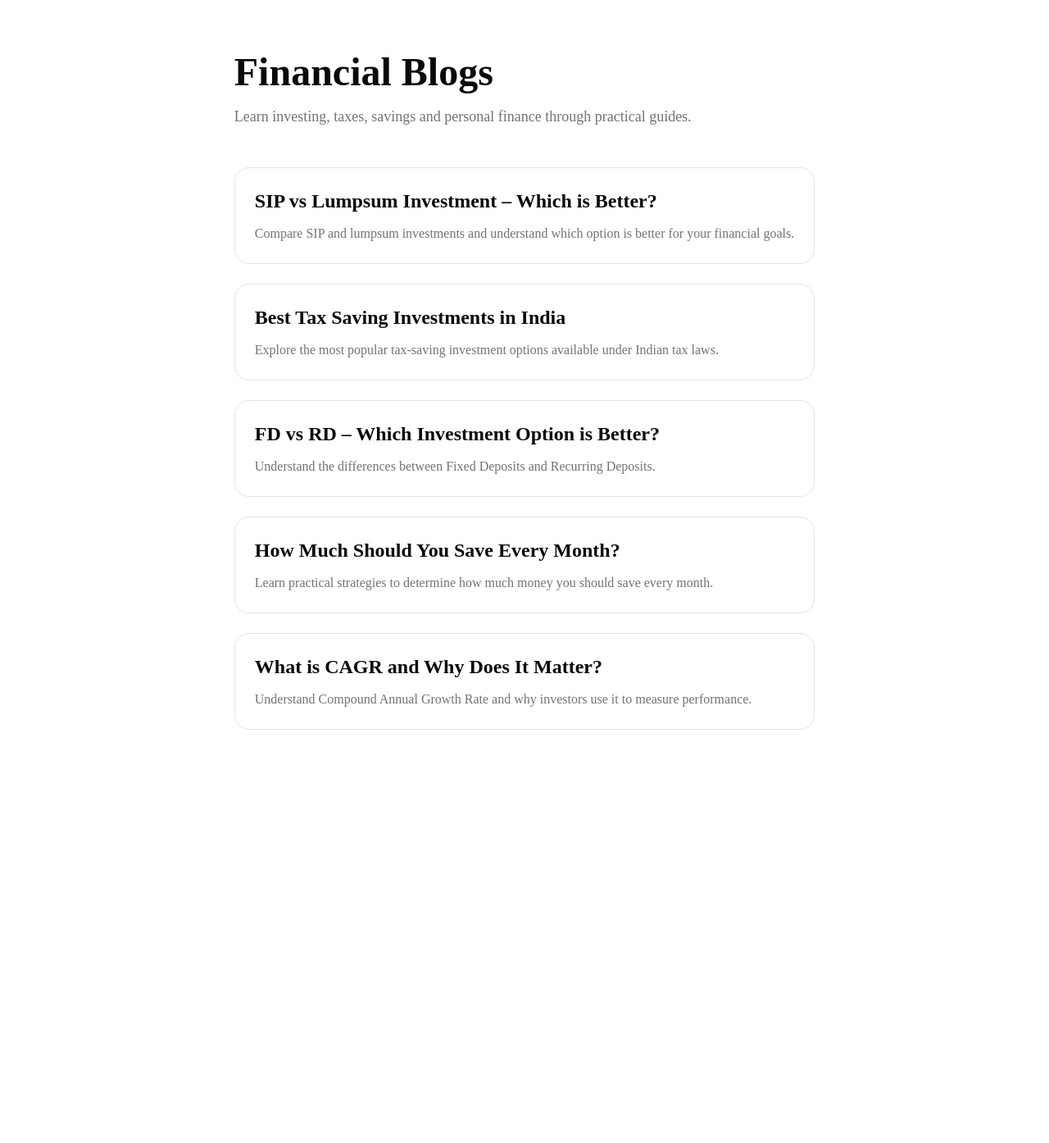
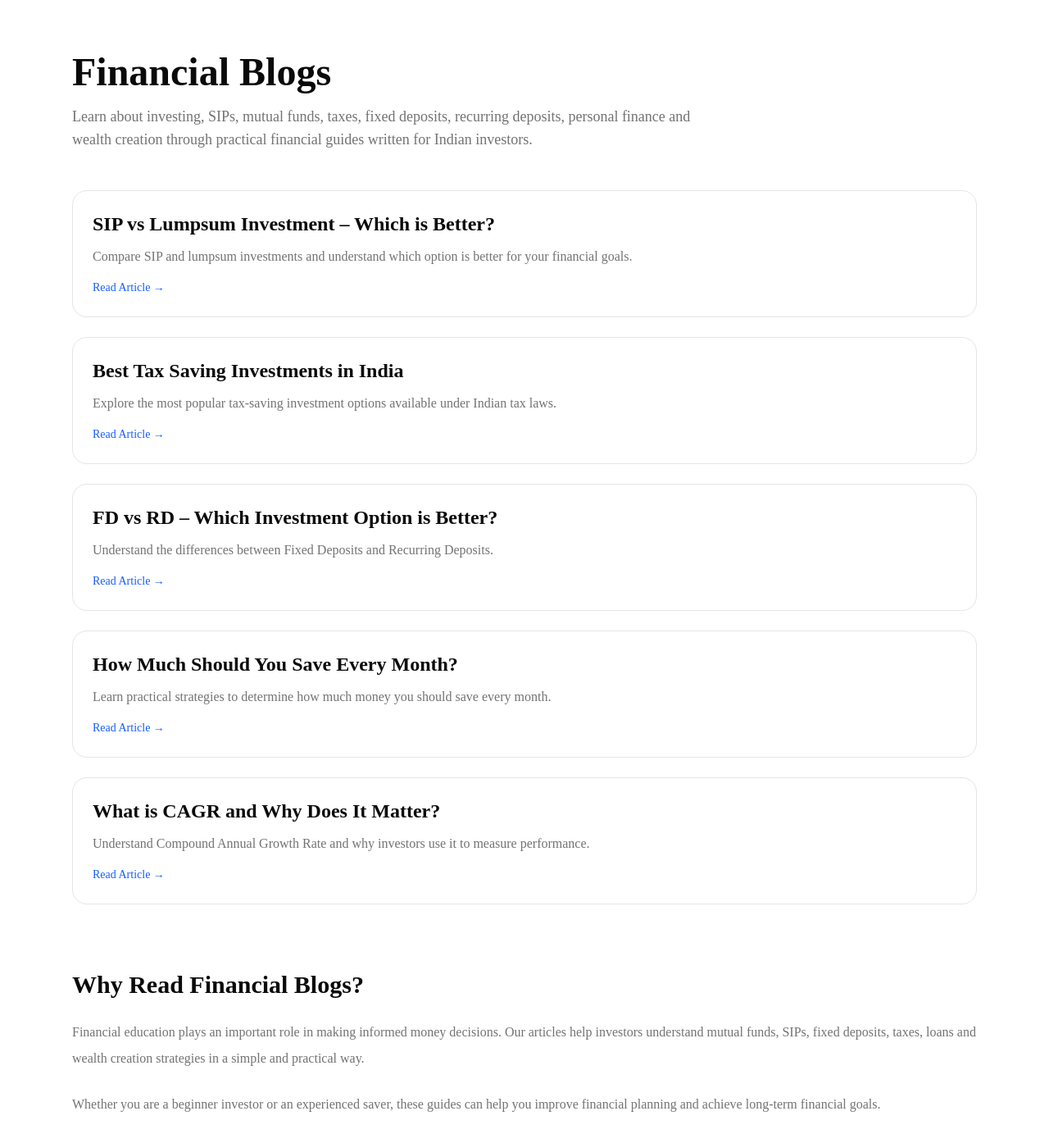
Before and after one commit to payadav142-rgb/FinWise, a Next.js app: page /blog in a window 1280 px wide. Shown: the top 1394 px of the page at 82% size. Before the commit the page ends 954 px from the top, so only its background shows below. Built offline with nearby package versions, Linux system fonts and the light colour scheme.

Commit message:
Improved blog listing page SEO

```diff
--- a/app/blog/page.tsx
+++ b/app/blog/page.tsx
@@ -8,9 +8,12 @@ export default function BlogPage() {
         Financial Blogs
       </h1>
 
-      <p className="mt-4 text-lg text-muted-foreground">
-        Learn investing, taxes, savings and personal
-        finance through practical guides.
+      <p className="mt-4 max-w-3xl text-lg text-muted-foreground">
+        Learn about investing, SIPs, mutual funds,
+        taxes, fixed deposits, recurring deposits,
+        personal finance and wealth creation through
+        practical financial guides written for Indian
+        investors.
       </p>
 
       <div className="mt-12 grid gap-6">
@@ -27,9 +30,35 @@ export default function BlogPage() {
             <p className="mt-3 text-muted-foreground">
               {blog.description}
             </p>
+
+            <span className="mt-4 inline-block text-sm font-medium text-blue-600">
+              Read Article →
+            </span>
           </Link>
         ))}
       </div>
+
+      <section className="mt-20">
+        <h2 className="text-3xl font-bold">
+          Why Read Financial Blogs?
+        </h2>
+
+        <p className="mt-6 leading-8 text-muted-foreground">
+          Financial education plays an important role
+          in making informed money decisions. Our
+          articles help investors understand mutual
+          funds, SIPs, fixed deposits, taxes, loans
+          and wealth creation strategies in a simple
+          and practical way.
+        </p>
+
+        <p className="mt-6 leading-8 text-muted-foreground">
+          Whether you are a beginner investor or an
+          experienced saver, these guides can help
+          you improve financial planning and achieve
+          long-term financial goals.
+        </p>
+      </section>
     </main>
   );
 }
```
